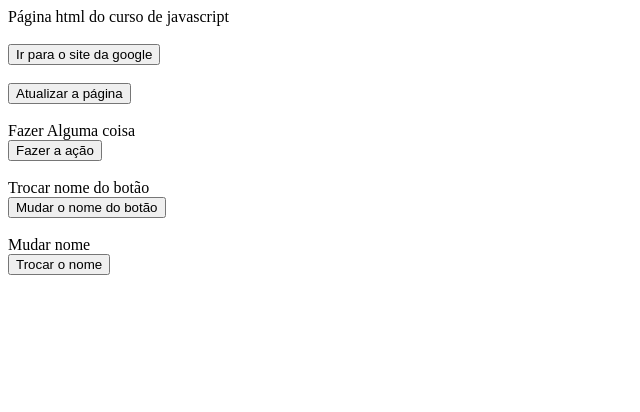
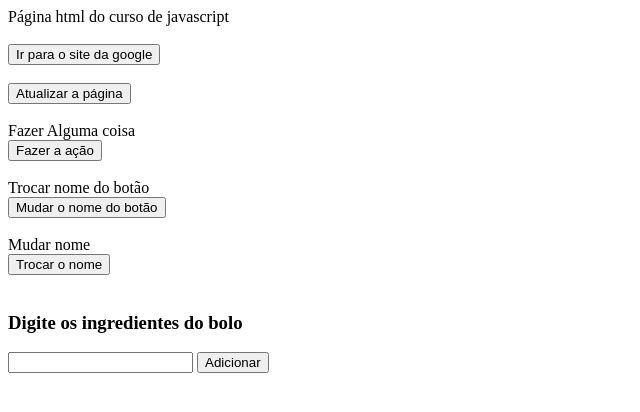
Before and after one commit to ElltonSilva/AulaJs-basico-inter, a plain HTML site: page index.html in a window 1280 px wide. Shown: the whole page, without its empty margins (0-640 px from the left). Drawn offline with Linux system fonts and the light colour scheme.

Commit message:
Criando funcao para modificar uma lista

```diff
--- a/index.html
+++ b/index.html
@@ -7,6 +7,7 @@
 </head>
 <body>
     Página html do curso de javascript <br><br>
+
     <button onclick="window.location.href = 'https://www.google.com.br/'">Ir para o site da google</button><br><br>
     <button onclick="window.location.href = window.location.href">Atualizar a página</button><br><br>
 
@@ -17,7 +18,18 @@
     <button onclick="this.innerHTML = prompt('Qual o nome do botão?');">Mudar o nome do botão</button><br><br>
 
     <div id="trocar">Mudar nome</div>
-    <button onclick="trocarDiv('Elton', 33)">Trocar o nome</button>
+    <button onclick="trocarDiv('Elton', 33)">Trocar o nome</button><br><br>
+
+
+    	<h3>Digite os ingredientes do bolo</h3>
+
+
+        <input id="ingre">
+        <button onclick="addIng()">Adicionar</button><br><br>
+
+    <ul id="lista">
+
+    </ul>
 
 </body>
 </html>
--- a/script.js
+++ b/script.js
@@ -4,3 +4,13 @@ function trocarDiv(nome, idade){
 
 	trocar.innerHTML = nome+" "+texto+" tem "+idade+" anos " ;
 }
+
+function addIng(){
+	var ing = document.getElementById("ingre").value;
+
+	var listaHTML = document.getElementById("lista").innerHTML;
+
+	listaHTML = listaHTML + "<li>"+ing+"</li>";
+
+	document.getElementById("lista").innerHTML = listaHTML;
+}
```
